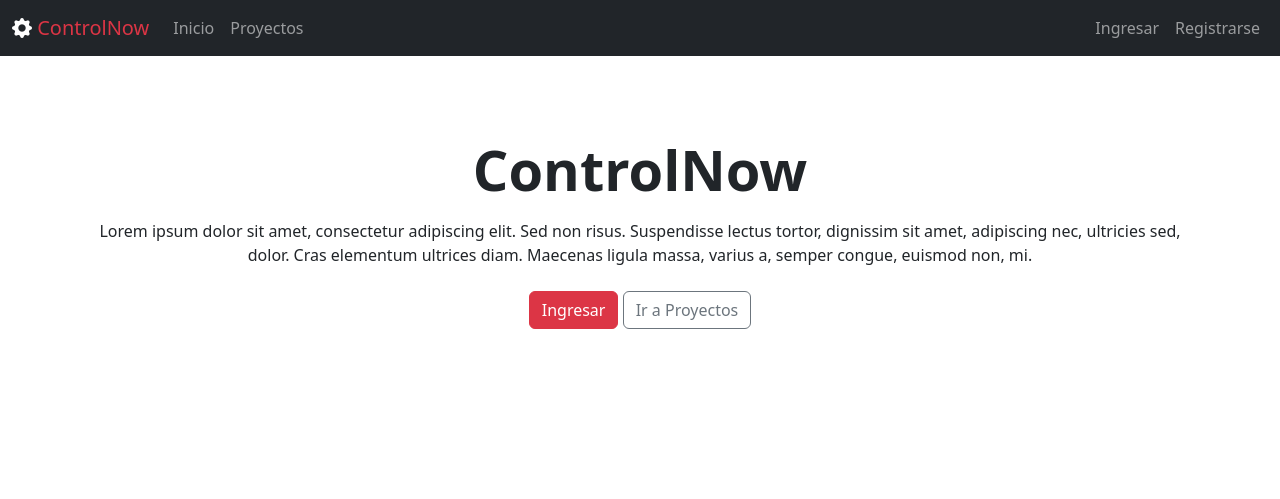
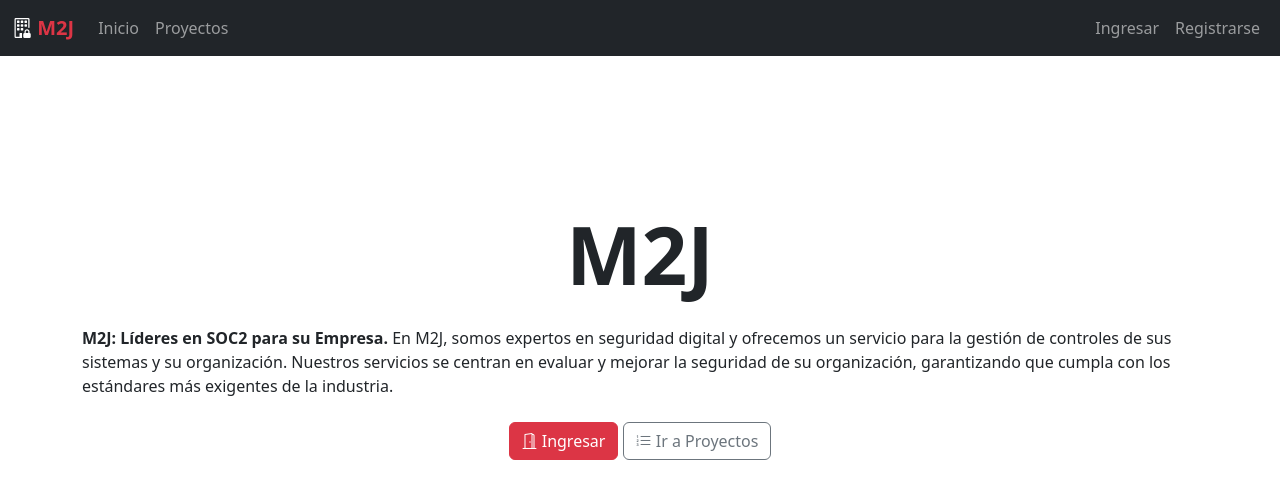
Before and after one commit to mvreina/SOC2, a Django app: page / in a window 1280 px wide. Shown: the top 499 px of the page. Run offline with Django 4.2, Linux system fonts and the light colour scheme; parts of the project's set-up code (start-up, migrations or seed data) failed here and were passed over; some libraries are stand-ins or nearby versions.

Commit message:
Home y Header ajustados

```diff
--- a/core/forms.py
+++ b/core/forms.py
@@ -5,6 +5,8 @@ from crispy_forms.layout import Layout, Field, Submit
 import django_tables2 as tables
 from django.forms import BaseInlineFormSet, inlineformset_factory
 from django.contrib.contenttypes.models import ContentType
+from django.utils import timezone
+
 
 #PROJECT - QUESTION - ANSWER
 class ProjectQuestionForm(forms.ModelForm):
@@ -27,7 +29,7 @@ class ProjectQuestionForm(forms.ModelForm):
 
 #PROJECT
 class ProjectForm(forms.ModelForm):
-    startDate = forms.DateField(widget=forms.DateInput(attrs={'type': 'date'}), label='Fecha inicio')
+    startDate = forms.DateField(widget=forms.DateInput(attrs={'type': 'date'}), label='Fecha inicio', initial=timezone.now)
     endDate = forms.DateField(widget=forms.DateInput(attrs={'type': 'date'}), label='Fecha fin')
 
     class Meta:
--- a/core/static/css/style.css
+++ b/core/static/css/style.css
@@ -2,8 +2,8 @@
     display: flex;
     justify-content: center;
     align-items: center;
-    text-align: center;
-    margin-top: 80px;
+    /*text-align: center;*/
+    margin-top: 150px;
 }
 
 .text-centered {
--- a/core/templates/core/base.html
+++ b/core/templates/core/base.html
@@ -13,7 +13,7 @@
     <link rel="stylesheet" href="https://cdn.datatables.net/responsive/2.3.0/css/responsive.bootstrap5.min.css" />
     {% load static %}
     <link rel="stylesheet" type="text/css" href="{% static 'css/style.css' %}">
-    <title>ControlNow</title>
+    <title>M2J</title>
 </head>
 <body>
 
@@ -23,8 +23,8 @@
           <div class="container-fluid">
             <!-- Logo -->
             <a class="navbar-brand" href={% url 'home' %}>
-              <i class="bi bi-gear-fill"></i>
-              <span class="text-danger">ControlNow</span>
+              <i class="bi bi-building-lock"></i>
+              <span class="text-danger fw-bold">M2J</span>
             </a>
             <!-- Boton de navegacion -->
             <button class="navbar-toggler" type="button"
@@ -43,6 +43,7 @@
               </ul>
               <ul class="navbar-nav ms-auto">
                 {% if request.user.is_authenticated %}
+
                 <li class="nav-item">
                   <a class="nav-link" href={% url 'exit' %}>Salir</a>
                 </li>
@@ -50,7 +51,6 @@
                 <li class="nav-item">
                   <a class="nav-link" href={% url 'login' %}>Ingresar</a>
                 </li>
-                <br>
                 <li class="nav-item">
                   <a class="nav-link" href={% url 'register' %}>Registrarse</a>
                 </li>
--- a/core/templates/core/home.html
+++ b/core/templates/core/home.html
@@ -2,19 +2,31 @@
 
 {% block content %}
 
+
 <div class="container home-text">
+    {% if request.user.is_authenticated %}
     <div>
-        <h2 class="display-4 fw-bold">ControlNow</h2>
-        <div class="d-flex p-2">
-            <p>Lorem ipsum dolor sit amet, consectetur adipiscing elit. Sed non risus. Suspendisse lectus tortor, dignissim sit amet, adipiscing nec, ultricies sed, dolor. Cras elementum ultrices diam. Maecenas ligula massa, varius a, semper congue, euismod non, mi.</p>
+        <h1 class="display-1 fw-bold text-center">M2J</h1>
+        <div class="mt-4">
+            <h5 class="text-center">Bienvenido!!</h5-->
         </div>
-        {% if request.user.is_authenticated %}
-            <a href="{% url 'projectCreate' %}" class="btn btn-primary">Crear Proyecto <i class="bi bi-plus-lg"></i></a>
-        {% else %}
-            <a href="{% url 'login' %}" class="btn btn-danger">Ingresar</a>
-        {% endif %}
-        <a href="{% url 'projects' %}" class="btn btn-outline-secondary">Ir a Proyectos</a>
+        <div class="mt-4 text-center">
+                <a href="{% url 'projectCreate' %}" class="btn btn-primary"><i class="bi bi-plus-square"></i> Crear Proyecto</i></a>
+                <a href="{% url 'projects' %}" class="btn btn-outline-secondary"><i class="bi bi-list-ol"></i> Ir a Proyectos</a>
+        </div>
     </div>
+    {% else %}
+    <div>
+        <h1 class="display-1 fw-bold text-center">M2J</h1>
+        <div class="mt-4">
+            <p class="text-justify"><strong>M2J: Líderes en SOC2 para su Empresa.</strong> En M2J, somos expertos en seguridad digital y ofrecemos un servicio para la gestión de controles de sus sistemas y su organización. Nuestros servicios se centran en evaluar y mejorar la seguridad de su organización, garantizando que cumpla con los estándares más exigentes de la industria.</p>
+        </div>
+        <div class="mt-4 text-center">
+            <a href="{% url 'login' %}" class="btn btn-danger"><i class="bi bi-door-open"></i> Ingresar</a>
+            <a href="{% url 'projects' %}" class="btn btn-outline-secondary"><i class="bi bi-list-ol"></i> Ir a Proyectos</a>
+        </div>
+    </div>
+    {% endif %}
 </div>
 
 {% endblock %}
--- a/core/templates/core/projectCreate.html
+++ b/core/templates/core/projectCreate.html
@@ -33,7 +33,7 @@
                 <a href="{% url 'projects' %}" class="card-link">Proyectos</a>
                 <input type="hidden" name="createdBy" value="{{ request.user }}">
 
-                <button class="btn btn-sm btn-primary float-end" type="submit">Guardar</button>
+                <button class="btn btn-sm btn-primary float-end bi bi-save" type="submit"> Guardar</button>
             </div>
         </div>
     </form>
--- a/core/templates/core/projects.html
+++ b/core/templates/core/projects.html
@@ -5,7 +5,7 @@
 <div class="container">
     <div class="d-flex mt-4">
         <div class="p-2  flex-grow-1"><h3 class="title-type1">Lista de proyectos</h3></div>
-        <div class="p-2"><a class="btn btn-primary btn-sm" href="{% url 'projectCreate' %}">Crear Proyecto <i class="bi bi-plus-lg"></i></a></div>
+        <div class="p-2"><a class="btn btn-primary btn-sm" href="{% url 'projectCreate' %}"><i class="bi bi-plus-square"></i> Crear Proyecto</a></div>
     </div>
 </div>
 
--- a/core/templates/registration/login.html
+++ b/core/templates/registration/login.html
@@ -18,7 +18,7 @@
             {{ form|crispy }}
             <a href={% url 'home' %} class="card-link">Inicio</a>
             <a href={% url 'register' %} class="card-link">Registrarse</a>
-            <button class="btn btn-sm btn-primary float-end" type="submit">Iniciar sesión</button>
+            <button class="btn btn-sm btn-primary float-end" type="submit"><i class="bi bi-door-open"></i> Iniciar sesión</button>
           </div>
       </div>
 
--- a/core/templates/registration/register.html
+++ b/core/templates/registration/register.html
@@ -18,7 +18,7 @@
           {{ form|crispy }}
           <a href={% url 'home' %} class="card-link">Inicio</a>
           <a href={% url 'login' %} class="card-link">Iniciar sesión</a>
-          <button class="btn btn-sm btn-primary float-end" type="submit">Registrarse</button>
+          <button class="btn btn-sm btn-primary float-end" type="submit"><i class="bi bi-person-plus"></i> Registrarse</button>
         </div>
     </div>
 
--- a/core/views.py
+++ b/core/views.py
@@ -11,6 +11,8 @@ from django.views.generic import CreateView, UpdateView, ListView
 from .forms import ProjectForm, AnswerForm, QuestionForm, ProjectQuestionForm
 from django.urls import reverse_lazy, reverse
 from django.contrib import messages
+import math
+from django.utils import timezone
 
 # Create your views here.
 def home(request):
@@ -62,15 +64,17 @@ class ProjectCreateView(CreateView):
     model = Project
     form_class = ProjectForm
     template_name = 'core/projectCreate.html'
-    success_url = reverse_lazy('projects')
+    success_url = reverse_lazy('projectQuestions')
 
     def form_valid(self, form):
         # Set the author to the currently logged-in user
         form.instance.createdBy = self.request.user
         project = form.save()
+        #self.success_url = '/projectQuestions/' + str(project.id)
+        self.success_url = reverse('projectQuestions', kwargs={'pk': project.id})
         # Create questions
         self.createQuestions(project)
-        messages.success(self.request, 'Proyecto creado correctamente.')
+        #messages.success(self.request, 'Proyecto creado correctamente.')
         return super().form_valid(form)
 
     def form_invalid(self, form):
@@ -104,65 +108,74 @@ class AnswerCreateView(CreateView):
 # PROYECTO - PREGUNTAS - RESPUESTAS
 @login_required
 def projectQuestions(request, pk):
-    project = Project.objects.get(id=pk)
-    question = Question.objects.get(orderQuestion=project.numQuestion)
-    answers = Answer.objects.filter(question=question)
-    totalQuestions = 13
-    percentageProgress = round((project.numQuestion / totalQuestions) * 100)
+    try:
+        project = Project.objects.get(id=pk)
+        question = Question.objects.get(orderQuestion=project.numQuestion)
+        answers = Answer.objects.filter(question=question)
+        totalQuestions = 13
+        percentageProgress = math.ceil((project.numQuestion / totalQuestions) * 100)
+        print(project.numQuestion)
+
+        if request.method == 'POST':
+            #saveAnswers = request.POST.get("projectQuestions")
+            #print(saveAnswers)
+            projectQuestions = ProjectQuestion.objects.filter(project=project, question=question).order_by('orderProjectQuestion')
+            pq_ids = []
+
+            #Guardar respuestas
+            for x in projectQuestions:
+                pq_ids.append(request.POST.get(str(x.id)))
+                #print(str(x.id))
+                if request.POST.get(str(x.id)) == None:
+                    x.userAnswer = False
+                else:
+                    x.userAnswer = True
+                print("Se guardó correctamente el proyecto")
+                x.save()
+
+            #Avanzar a la siguiente respuesta
+            if 'finish' in request.POST:
+                project.numQuestion += 1
+                project.save()
+                success_url = reverse('projectRead', kwargs={'pk': project.id})
+                return redirect(success_url)
+            elif 'next' in request.POST:
+
+                project.numQuestion += 1
+                project.save()
+                question = Question.objects.get(orderQuestion=project.numQuestion)
+                answers = Answer.objects.filter(question=question)
+                projectQuestions = ProjectQuestion.objects.filter(project=project, question=question).order_by('orderProjectQuestion')
+                percentageProgress = math.ceil((project.numQuestion / totalQuestions) * 100)
+                print("Avanza a la pregunta: " + str(project.numQuestion))
 
 
-    if request.method == 'POST':
-        #saveAnswers = request.POST.get("projectQuestions")
-        #print(saveAnswers)
-        projectQuestions = ProjectQuestion.objects.filter(project=project, question=question).order_by('orderProjectQuestion')
-        pq_ids = []
+            #if formProject.is_valid():
+            #    formProject.save()
 
-        #Guardar respuestas
-        for x in projectQuestions:
-            pq_ids.append(request.POST.get(str(x.id)))
-            #print(str(x.id))
-            if request.POST.get(str(x.id)) == None:
-                x.userAnswer = False
-            else:
-                x.userAnswer = True
-            print("Se guardó correctamente el proyecto")
-            x.save()
+        else:
+            #projectQuestions = ProjectQuestion.objects.filter(project=project, question=question)
+            #projectQuestions = ProjectQuestionForm(initial={'project': project, 'question': question})
+            projectQuestions = ProjectQuestion.objects.filter(project=project, question=question).order_by('orderProjectQuestion')
 
-        #Avanzar a la siguiente respuesta
-        if 'submit_form' in request.POST:
-            pass
-        elif 'next' in request.POST:
+        #print(projectQuestions)
+        #print(projectQuestions.first())
+        #print(projectQuestions.first().answer.values()[0]['text'])
+        #print(list(projectQuestions))
+        #list_projectQuestion = list(projectQuestions)
+        #for x in list_projectQuestion:
+            #print(x.answer.values()[0]['text'])
 
-            project.numQuestion += 1
-            project.save()
-            question = Question.objects.get(orderQuestion=project.numQuestion)
-            answers = Answer.objects.filter(question=question)
-            projectQuestions = ProjectQuestion.objects.filter(project=project, question=question).order_by('orderProjectQuestion')
-            print("Avanza a la pregunta: " + str(project.numQuestion))
+        #for x in projectQuestions:
+        #    print(x.answer.values()[0]['text'])
+        #print(answers.values())
+        context = {'projectQuestions': projectQuestions, 'question': question, 'percentageProgress': percentageProgress,
+                    'totalQuestions': totalQuestions, 'answers': answers, 'project': project}
+        return render(request, 'core/projectQuestions.html', context)
 
-
-        #if formProject.is_valid():
-        #    formProject.save()
-
-    else:
-        #projectQuestions = ProjectQuestion.objects.filter(project=project, question=question)
-        #projectQuestions = ProjectQuestionForm(initial={'project': project, 'question': question})
-        projectQuestions = ProjectQuestion.objects.filter(project=project, question=question).order_by('orderProjectQuestion')
-
-    #print(projectQuestions)
-    #print(projectQuestions.first())
-    #print(projectQuestions.first().answer.values()[0]['text'])
-    #print(list(projectQuestions))
-    #list_projectQuestion = list(projectQuestions)
-    #for x in list_projectQuestion:
-        #print(x.answer.values()[0]['text'])
-
-    #for x in projectQuestions:
-    #    print(x.answer.values()[0]['text'])
-    #print(answers.values())
-    context = {'projectQuestions': projectQuestions, 'question': question, 'percentageProgress': percentageProgress,
-                'totalQuestions': totalQuestions, 'answers': answers, 'project': project}
-    return render(request, 'core/projectQuestions.html', context)
+    except Exception as e:
+        messages.warning(request, "Se produjo una excepción: "+str(e))
+        return redirect('projects')
 
 class ProjectListView(ListView):
     model = Project
```
Also changed, not shown: core/models.py (+6 -4 lines), core/templates/core/projectQuestions.html (+22 -14 lines), core/migrations/0100_alter_answer_orderanswer_alter_project_numquestion_and_more.py (added), core/migrations/0101_alter_project_startdate.py (added), core/migrations/0102_alter_project_startdate.py (added), core/migrations/0103_alter_project_startdate.py (added), core/migrations/0104_alter_project_startdate.py (added).
